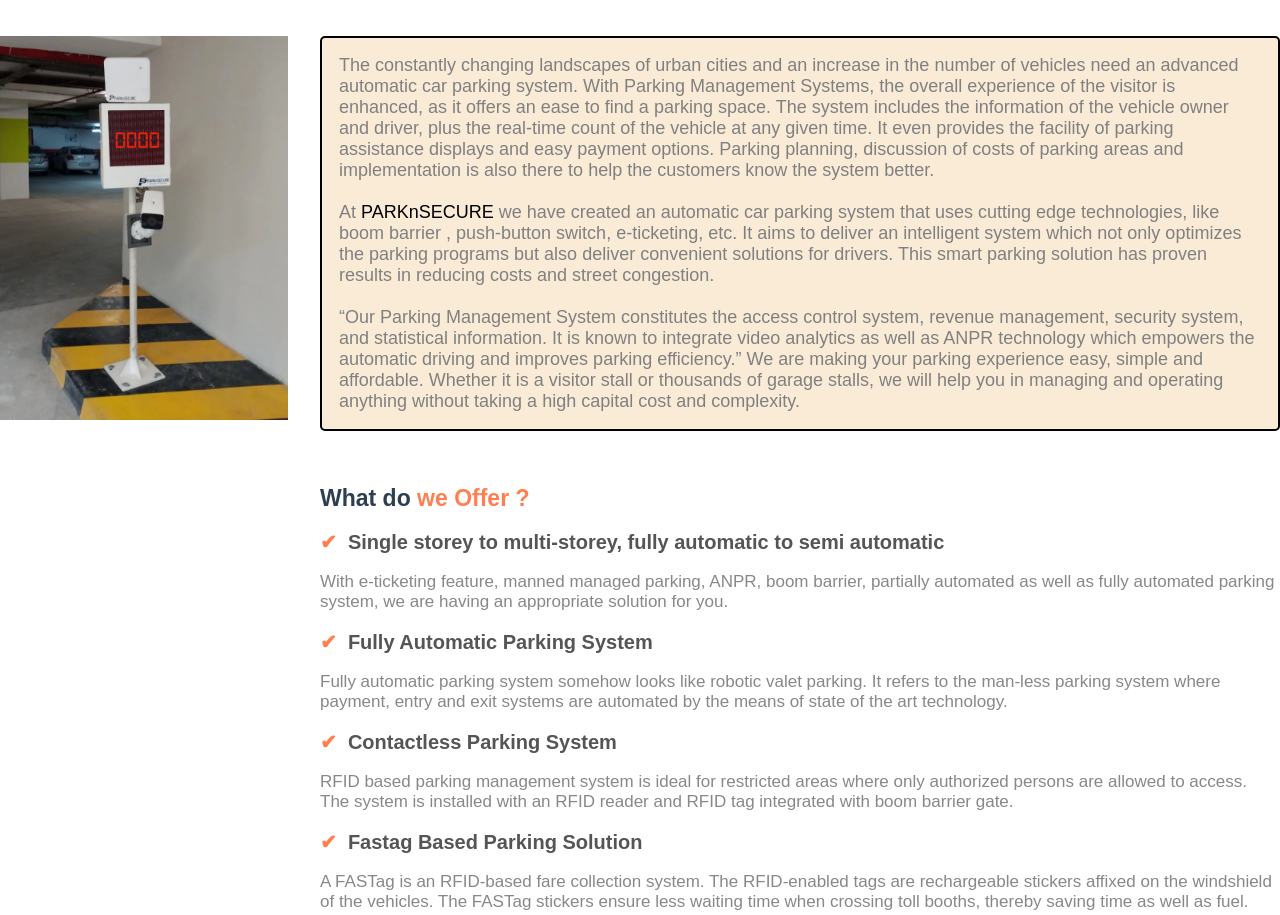
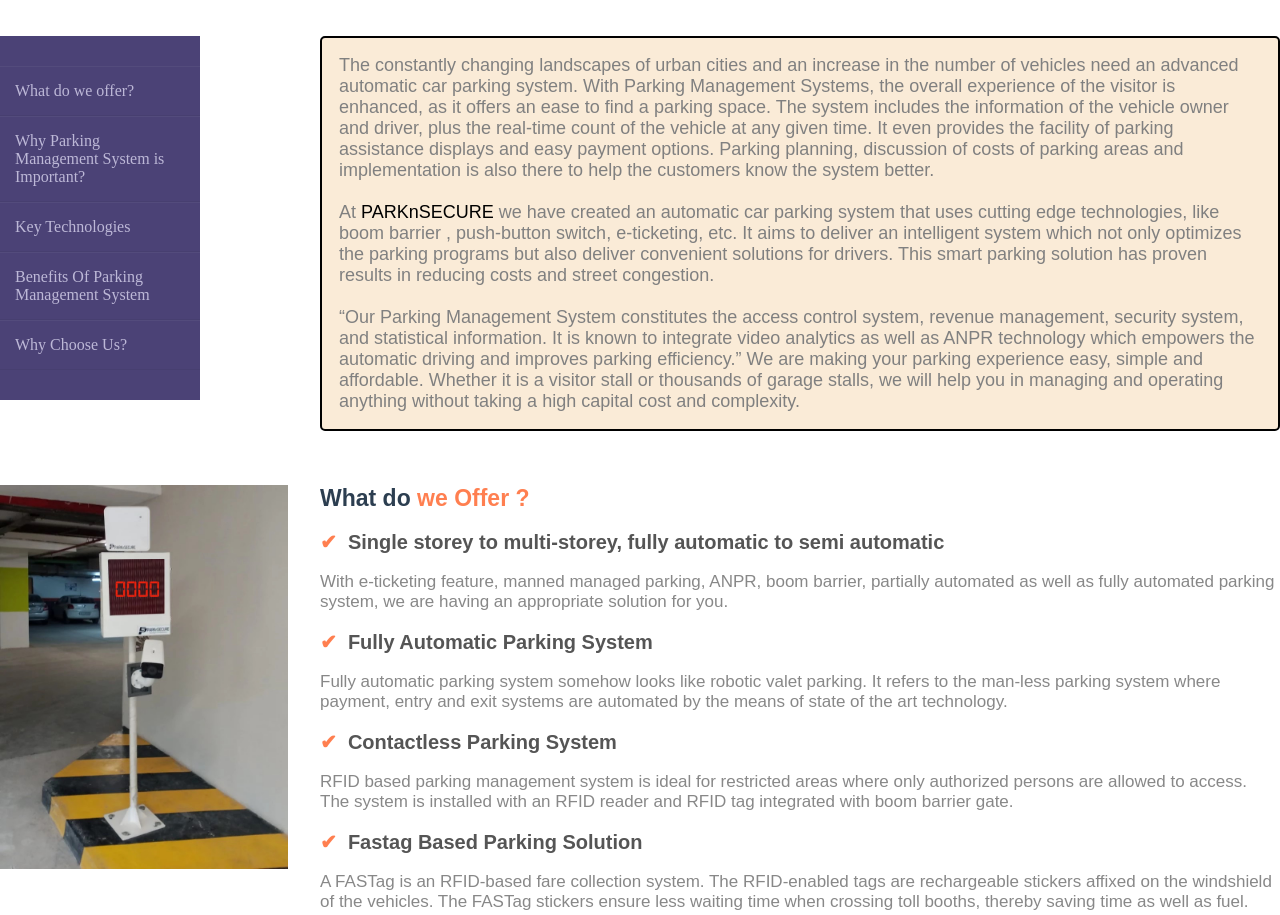
Before and after one commit to KhushiRana2003/Smart-Parking-Management-System, a plain HTML site: page index.html in a window 1280 px wide. Shown: the part 580-1495 px from the top of the page. Drawn offline with Linux system fonts and the light colour scheme.

Commit message:
changes made

```diff
--- a/index.html
+++ b/index.html
@@ -27,7 +27,7 @@
 
     <section>
         <div class="image">
-            <img class="image__img" src="images/parkedCar.jpg" alt="Bricks">
+            <img class="image__img" src="/images/parkedCar.jpg" alt="Bricks">
             <div class="image__overlay image__overlay--primary">
                 <div class="image__title">Smart Parking Management System</div>
                 <p class="image__description">
@@ -40,8 +40,17 @@
     <br>
     <div>
 
-        <img class="traffic" src="images/parking_banner.png">
-
+        <div class="wrapper">
+            <div class="sidebar">
+                <ul>
+                    <li><a href="#">What do we offer?</a></li>
+                    <li><a href="#">Why Parking Management System is Important?</a></li>
+                    <li><a href="#">Key Technologies</a></li>
+                    <li><a href="#">Benefits Of Parking Management System</a></li>
+                    <li><a href="#">Why Choose Us?</a></li>
+                </ul>
+            </div>
+        </div>
         <p class="para">The constantly changing landscapes of urban cities and an increase in the number of vehicles
             need an
             advanced automatic car parking system. With Parking Management Systems, the overall experience of the
@@ -79,7 +88,7 @@
 
 
     <div class="part2">
-
+        <img class="traffic" src="images/parking_banner.png">
         <h3 class="hdgg">What do <span style="color:coral;">we Offer ?</span> </h3>
         <br>
         <h4 class="h4hdgg"> <span style="color:coral;">&#10004;</span> &nbsp;Single storey to multi-storey, fully
--- /dev/null
+++ b/styles.css
@@ -0,0 +1,54 @@
+*{
+    margin:0;
+    padding:0;
+    box-sizing:border-box;
+    list-style: none;
+    font-family: 'Josefin Sans',sans-serif;
+}
+
+body{
+    background: #f3f5f9;
+}
+
+.wrapper{
+    display:flex;
+    position:relative;
+}
+
+
+.wrapper .sidebar{
+    position:fixed;
+    width:200px;
+    height: 100%;
+    background: #4b4276;
+    padding: 30px 0;
+}
+
+.wrapper .sidebar h2{
+    color:#fff;
+    text-transform: uppercase;
+    text-align: center;
+    margin-bottom: 30px;
+}
+
+.wrapper .sidebar ul li{
+    padding: 15px;
+    border-bottom:1px solid rgba(0,0,0,0.05);
+    border-top:1px solid rgba(225,225,225,0.05);
+}
+
+.wrapper .sidebar ul li a{
+    color: #bdb8d7;
+    display: block;
+    text-decoration: none;
+}
+
+.wrapper .sidebar ul li:hover{
+    background: #594f8d;
+
+}
+
+.wrapper .sidebar ul li:hover a{
+    color:#fff;
+    /* border-radius: 5px solid coral; */
+}
--- a/stylesCss/style.css
+++ b/stylesCss/style.css
@@ -5,7 +5,48 @@
   list-style: none;
   box-sizing: border-box;
 }
+.wrapper{
+  display:flex;
+  position:absolute;
+}
 
+
+.wrapper .sidebar{
+  /* position:fixed; */
+  width:200px;
+  height: 100%;
+  background: #4b4276;
+  padding: 30px 0;
+}
+
+.wrapper .sidebar h2{
+  color:#fff;
+  text-transform: uppercase;
+  text-align: center;
+  margin-bottom: 30px;
+}
+
+.wrapper .sidebar ul li{
+  padding: 15px;
+  border-bottom:1px solid rgba(0,0,0,0.05);
+  border-top:1px solid rgba(225,225,225,0.05);
+}
+
+.wrapper .sidebar ul li a{
+  color: #bdb8d7;
+  display: block;
+  text-decoration: none;
+}
+
+.wrapper .sidebar ul li:hover{
+  background: #594f8d;
+
+}
+
+.wrapper .sidebar ul li:hover a{
+  color:#fff;
+  /* border-radius: 5px solid coral; */
+}
 body {
   font-family: montserrat;
 }
```
Also changed, not shown: index1.html (+1 -0 lines).
